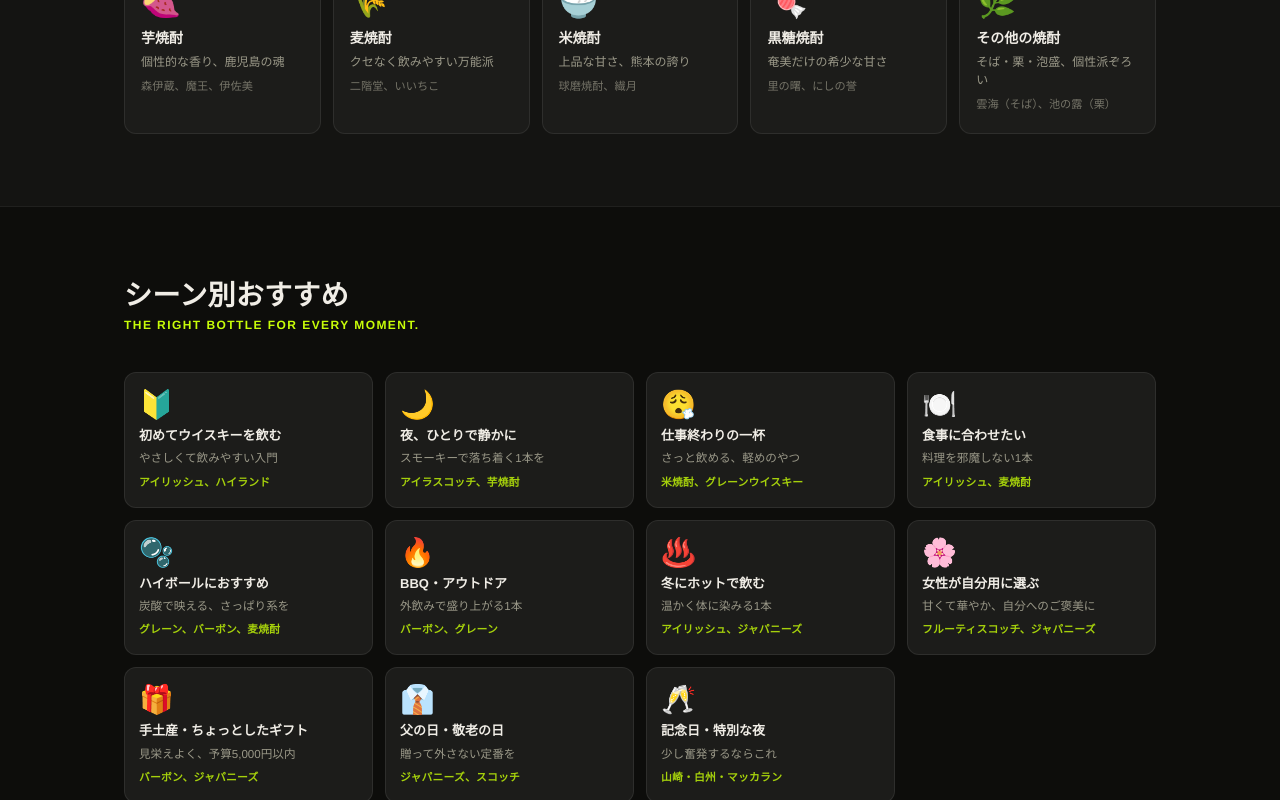
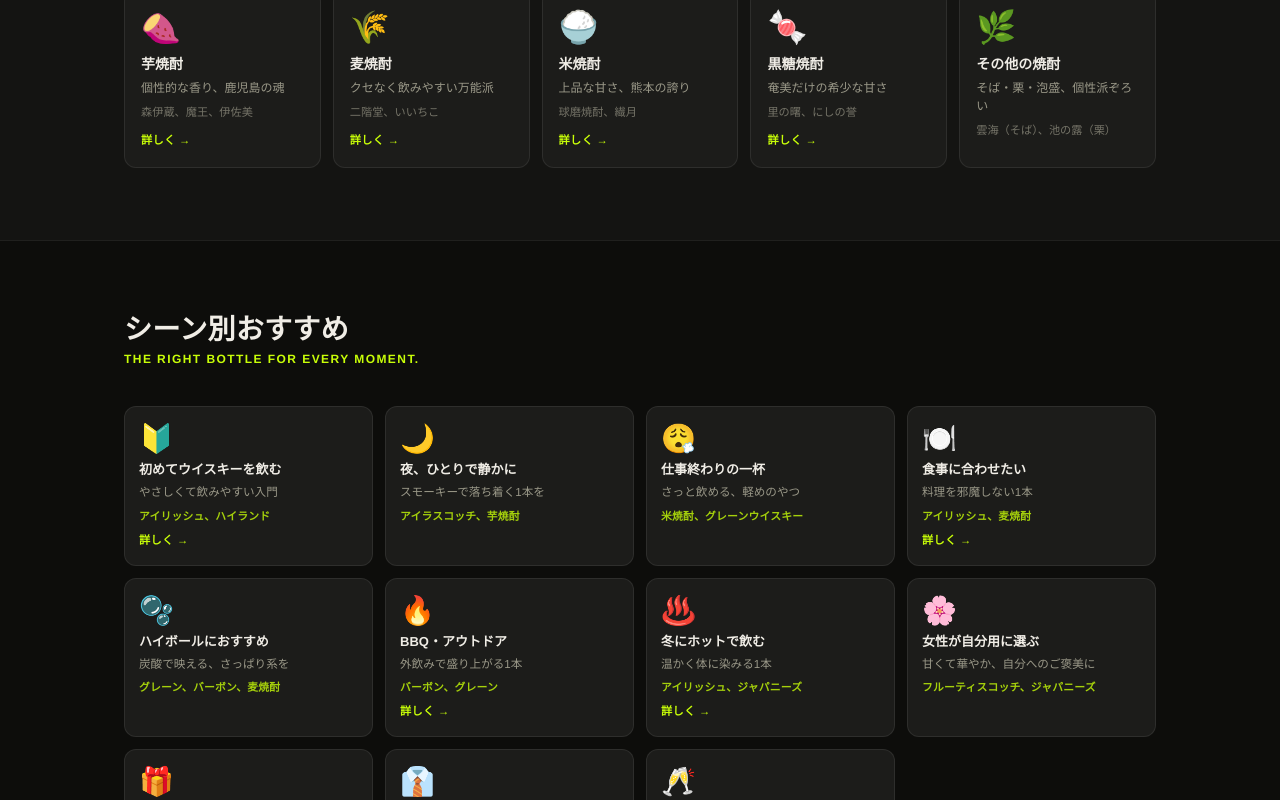
Before and after one commit to SoWhatMonster/pick-sowhat, a Next.js app: page /whisky in a window 1280 px wide. Shown: the part 1200-2000 px from the top of the page. Built offline with nearby package versions, Linux system fonts and the light colour scheme; no server answers.

Commit message:
feat: top page links + PC carousel buttons + all subpage nav

```diff
--- a/app/globals.css
+++ b/app/globals.css
@@ -420,6 +420,92 @@
   letter-spacing: 0.02em;
 }
 
+/* ── Scene Carousel PC buttons ── */
+.sceneCarouselOuter {
+  position: relative;
+}
+
+.carouselBtn {
+  display: none; /* mobile: hidden */
+  position: absolute;
+  top: 50%;
+  transform: translateY(-50%);
+  z-index: 10;
+  width: 40px;
+  height: 40px;
+  border-radius: 50%;
+  background: var(--surface2);
+  border: 1px solid var(--border);
+  color: var(--text1);
+  font-size: 1.4rem;
+  line-height: 1;
+  cursor: pointer;
+  align-items: center;
+  justify-content: center;
+  transition: background 0.2s, border-color 0.2s, opacity 0.2s;
+}
+
+.carouselBtn:hover {
+  background: var(--surface3);
+  border-color: var(--accent);
+}
+
+.carouselBtnLeft  { left:  -20px; }
+.carouselBtnRight { right: -20px; }
+
+.carouselBtnHidden {
+  opacity: 0;
+  pointer-events: none;
+}
+
+@media (min-width: 561px) {
+  .carouselBtn {
+    display: flex;
+  }
+}
+
+/* ── Style card link ── */
+.styleCardLink {
+  text-decoration: none;
+  color: inherit;
+  display: block;
+}
+
+.styleCardLink:hover {
+  border-color: var(--accent);
+  background: var(--surface3);
+}
+
+.styleArrow {
+  display: block;
+  font-size: 0.7rem;
+  color: var(--accent);
+  margin-top: 10px;
+  font-weight: 600;
+  letter-spacing: 0.03em;
+}
+
+/* ── Scene card link ── */
+.sceneCardLink {
+  text-decoration: none;
+  color: inherit;
+  display: block;
+}
+
+.sceneCardLink:hover {
+  border-color: var(--accent);
+  background: var(--surface3);
+}
+
+.sceneArrow {
+  display: block;
+  font-size: 0.7rem;
+  color: var(--accent);
+  margin-top: 8px;
+  font-weight: 600;
+  letter-spacing: 0.03em;
+}
+
 /* ── SEOテキスト ── */
 .seoSection {
   background: var(--surface);
--- /dev/null
+++ b/app/whisky/SceneCarousel.tsx
@@ -0,0 +1,98 @@
+'use client'
+
+// ============================================================
+// SceneCarousel — シーン別カルーセル（PC用左右ボタン付き）
+// ============================================================
+
+import { useRef, useState, useEffect, useCallback } from 'react'
+import Link from 'next/link'
+
+type SceneCard = {
+  icon: string
+  name: string
+  catch: string
+  styles: string
+  scenePath: string | null
+}
+
+type Props = {
+  cards: SceneCard[]
+}
+
+export default function SceneCarousel({ cards }: Props) {
+  const scrollRef = useRef<HTMLDivElement>(null)
+  const [canLeft, setCanLeft] = useState(false)
+  const [canRight, setCanRight] = useState(false)
+
+  const update = useCallback(() => {
+    const el = scrollRef.current
+    if (!el) return
+    setCanLeft(el.scrollLeft > 4)
+    setCanRight(el.scrollLeft + el.clientWidth < el.scrollWidth - 4)
+  }, [])
+
+  useEffect(() => {
+    const el = scrollRef.current
+    if (!el) return
+    update()
+    el.addEventListener('scroll', update, { passive: true })
+    window.addEventListener('resize', update, { passive: true })
+    return () => {
+      el.removeEventListener('scroll', update)
+      window.removeEventListener('resize', update)
+    }
+  }, [update])
+
+  const scroll = (dir: 1 | -1) => {
+    const el = scrollRef.current
+    if (!el) return
+    // カード幅 + gap ≈ 1カード2.5枚分スクロール
+    const amount = Math.round(el.clientWidth * 0.7)
+    el.scrollBy({ left: dir * amount, behavior: 'smooth' })
+  }
+
+  return (
+    <div className="sceneCarouselOuter">
+      {/* PC用左ボタン */}
+      <button
+        className={`carouselBtn carouselBtnLeft${canLeft ? '' : ' carouselBtnHidden'}`}
+        onClick={() => scroll(-1)}
+        aria-label="前へ"
+      >
+        ‹
+      </button>
+
+      <div ref={scrollRef} className="sceneScrollWrapper">
+        <div className="sceneGrid">
+          {cards.map((c) =>
+            c.scenePath ? (
+              <Link key={c.name} href={c.scenePath} className="sceneCard sceneCardLink">
+                <span className="sceneIcon">{c.icon}</span>
+                <p className="sceneName">{c.name}</p>
+                <p className="sceneCatch">{c.catch}</p>
+                <p className="sceneStyles">{c.styles}</p>
+                <span className="sceneArrow">詳しく →</span>
+              </Link>
+            ) : (
+              <div key={c.name} className="sceneCard">
+                <span className="sceneIcon">{c.icon}</span>
+                <p className="sceneName">{c.name}</p>
+                <p className="sceneCatch">{c.catch}</p>
+                <p className="sceneStyles">{c.styles}</p>
+              </div>
+            )
+          )}
+        </div>
+      </div>
+
+      {/* PC用右ボタン */}
+      <button
+        className={`carouselBtn carouselBtnRight${canRight ? '' : ' carouselBtnHidden'}`}
+        onClick={() => scroll(1)}
+        aria-label="次へ"
+      >
+        ›
+      </button>
+    </div>
+  )
+}
--- a/app/whisky/page.tsx
+++ b/app/whisky/page.tsx
@@ -1,7 +1,9 @@
 import type { Metadata } from 'next'
 import { Suspense } from 'react'
+import Link from 'next/link'
 import StepFlow from '@/components/pick/StepFlow'
 import DailyPicks from './DailyPicks'
+import SceneCarousel from './SceneCarousel'
 
 export const metadata: Metadata = {
   title: 'SO WHAT Pick — Whisky & Shochu | 今、最高の1本を見つける',
@@ -110,30 +112,30 @@
 }
 
 const STYLE_CARDS = [
-  { slug: 'scotch',    icon: '🏴󠁧󠁢󠁳󠁣󠁴󠁿', name: 'スコッチ',         catch: '複雑で奥深い、世界の王道',           brands: 'グレンフィディック、マッカラン' },
-  { slug: 'irish',     icon: '🇮🇪', name: 'アイリッシュ',      catch: 'なめらかで親しみやすい入門酒',         brands: 'ジェムソン、ブッシュミルズ' },
-  { slug: 'japanese',  icon: '🇯🇵', name: 'ジャパニーズ',      catch: '繊細で均整、職人の美学',              brands: '山崎、白州、余市' },
-  { slug: 'american',  icon: '🇺🇸', name: 'バーボン＆アメリカン', catch: '甘くてリッチ、アメリカンスピリット',    brands: 'メーカーズマーク、ジャックダニエル' },
-  { slug: 'newworld',  icon: '🌍', name: 'ニューワールド',    catch: '台湾・インド・欧州、新世代の挑戦',       brands: 'カバラン、アムルット' },
-  { slug: 'imo',       icon: '🍠', name: '芋焼酎',           catch: '個性的な香り、鹿児島の魂',             brands: '森伊蔵、魔王、伊佐美' },
-  { slug: 'mugi',      icon: '🌾', name: '麦焼酎',           catch: 'クセなく飲みやすい万能派',              brands: '二階堂、いいちこ' },
-  { slug: 'kome',      icon: '🍚', name: '米焼酎',           catch: '上品な甘さ、熊本の誇り',               brands: '球磨焼酎、繊月' },
-  { slug: 'kokuto',    icon: '🍬', name: '黒糖焼酎',         catch: '奄美だけの希少な甘さ',                 brands: '里の曙、にしの誉' },
-  { slug: 'other-shochu', icon: '🌿', name: 'その他の焼酎',  catch: 'そば・栗・泡盛、個性派ぞろい',          brands: '雲海（そば）、池の露（栗）' },
+  { slug: 'scotch',       icon: '🏴󠁧󠁢󠁳󠁣󠁴󠁿', name: 'スコッチ',           catch: '複雑で奥深い、世界の王道',           brands: 'グレンフィディック、マッカラン',   guidePath: '/whisky/guide/scotch' },
+  { slug: 'irish',        icon: '🇮🇪', name: 'アイリッシュ',        catch: 'なめらかで親しみやすい入門酒',         brands: 'ジェムソン、ブッシュミルズ',       guidePath: '/whisky/guide/irish' },
+  { slug: 'japanese',     icon: '🇯🇵', name: 'ジャパニーズ',        catch: '繊細で均整、職人の美学',              brands: '山崎、白州、余市',               guidePath: '/whisky/guide/japanese' },
+  { slug: 'american',     icon: '🇺🇸', name: 'バーボン＆アメリカン', catch: '甘くてリッチ、アメリカンスピリット',   brands: 'メーカーズマーク、ジャックダニエル', guidePath: '/whisky/guide/bourbon' },
+  { slug: 'newworld',     icon: '🌍', name: 'ニューワールド',       catch: '台湾・インド・欧州、新世代の挑戦',     brands: 'カバラン、アムルット',            guidePath: null },
+  { slug: 'imo',          icon: '🍠', name: '芋焼酎',             catch: '個性的な香り、鹿児島の魂',             brands: '森伊蔵、魔王、伊佐美',           guidePath: '/whisky/guide/imo' },
+  { slug: 'mugi',         icon: '🌾', name: '麦焼酎',             catch: 'クセなく飲みやすい万能派',             brands: '二階堂、いいちこ',               guidePath: '/whisky/guide/mugi' },
+  { slug: 'kome',         icon: '🍚', name: '米焼酎',             catch: '上品な甘さ、熊本の誇り',              brands: '球磨焼酎、繊月',                guidePath: '/whisky/guide/kome' },
+  { slug: 'kokuto',       icon: '🍬', name: '黒糖焼酎',           catch: '奄美だけの希少な甘さ',                brands: '里の曙、にしの誉',               guidePath: '/whisky/guide/kokuto' },
+  { slug: 'other-shochu', icon: '🌿', name: 'その他の焼酎',        catch: 'そば・栗・泡盛、個性派ぞろい',         brands: '雲海（そば）、池の露（栗）',       guidePath: null },
 ]
 
 const SCENE_CARDS = [
-  { icon: '🔰', name: '初めてウイスキーを飲む',  catch: 'やさしくて飲みやすい入門',      styles: 'アイリッシュ、ハイランド' },
-  { icon: '🌙', name: '夜、ひとりで静かに',       catch: 'スモーキーで落ち着く1本を',     styles: 'アイラスコッチ、芋焼酎' },
-  { icon: '😮‍💨', name: '仕事終わりの一杯',       catch: 'さっと飲める、軽めのやつ',      styles: '米焼酎、グレーンウイスキー' },
-  { icon: '🍽️', name: '食事に合わせたい',        catch: '料理を邪魔しない1本',           styles: 'アイリッシュ、麦焼酎' },
-  { icon: '🫧', name: 'ハイボールにおすすめ',     catch: '炭酸で映える、さっぱり系を',    styles: 'グレーン、バーボン、麦焼酎' },
-  { icon: '🔥', name: 'BBQ・アウトドア',          catch: '外飲みで盛り上がる1本',         styles: 'バーボン、グレーン' },
-  { icon: '♨️', name: '冬にホットで飲む',         catch: '温かく体に染みる1本',           styles: 'アイリッシュ、ジャパニーズ' },
-  { icon: '🌸', name: '女性が自分用に選ぶ',       catch: '甘くて華やか、自分へのご褒美に', styles: 'フルーティスコッチ、ジャパニーズ' },
-  { icon: '🎁', name: '手土産・ちょっとしたギフト', catch: '見栄えよく、予算5,000円以内',  styles: 'バーボン、ジャパニーズ' },
-  { icon: '👔', name: '父の日・敬老の日',          catch: '贈って外さない定番を',          styles: 'ジャパニーズ、スコッチ' },
-  { icon: '🥂', name: '記念日・特別な夜',          catch: '少し奮発するならこれ',          styles: '山崎・白州・マッカラン' },
+  { icon: '🔰', name: '初めてウイスキーを飲む',    catch: 'やさしくて飲みやすい入門',       styles: 'アイリッシュ、ハイランド',          scenePath: '/whisky/scene/beginner' },
+  { icon: '🌙', name: '夜、ひとりで静かに',         catch: 'スモーキーで落ち着く1本を',      styles: 'アイラスコッチ、芋焼酎',            scenePath: null },
+  { icon: '😮‍💨', name: '仕事終わりの一杯',         catch: 'さっと飲める、軽めのやつ',       styles: '米焼酎、グレーンウイスキー',         scenePath: null },
+  { icon: '🍽️', name: '食事に合わせたい',          catch: '料理を邪魔しない1本',            styles: 'アイリッシュ、麦焼酎',             scenePath: '/whisky/scene/food-pairing' },
+  { icon: '🫧', name: 'ハイボールにおすすめ',       catch: '炭酸で映える、さっぱり系を',     styles: 'グレーン、バーボン、麦焼酎',         scenePath: null },
+  { icon: '🔥', name: 'BBQ・アウトドア',            catch: '外飲みで盛り上がる1本',          styles: 'バーボン、グレーン',               scenePath: '/whisky/scene/outdoor' },
+  { icon: '♨️', name: '冬にホットで飲む',           catch: '温かく体に染みる1本',            styles: 'アイリッシュ、ジャパニーズ',         scenePath: '/whisky/scene/winter-night' },
+  { icon: '🌸', name: '女性が自分用に選ぶ',         catch: '甘くて華やか、自分へのご褒美に',  styles: 'フルーティスコッチ、ジャパニーズ',   scenePath: null },
+  { icon: '🎁', name: '手土産・ちょっとしたギフト', catch: '見栄えよく、予算5,000円以内',     styles: 'バーボン、ジャパニーズ',            scenePath: '/whisky/scene/gift' },
+  { icon: '👔', name: '父の日・敬老の日',            catch: '贈って外さない定番を',           styles: 'ジャパニーズ、スコッチ',            scenePath: '/whisky/scene/fathers-day' },
+  { icon: '🥂', name: '記念日・特別な夜',            catch: '少し奮発するならこれ',           styles: '山崎・白州・マッカラン',             scenePath: '/whisky/scene/special' },
 ]
 
 export default function WhiskyPage() {
@@ -162,14 +164,24 @@
             <p className="sectionSub">Find your style.</p>
           </div>
           <div className="styleGrid">
-            {STYLE_CARDS.map((c) => (
+            {STYLE_CARDS.map((c) =>
+              c.guidePath ? (
+                <Link key={c.slug} href={c.guidePath} className="styleCard styleCardLink" data-slug={c.slug}>
+                  <span className="styleIcon">{c.icon}</span>
+                  <h3 className="styleName">{c.name}</h3>
+                  <p className="styleCatch">{c.catch}</p>
+                  <p className="styleBrands">{c.brands}</p>
+                  <span className="styleArrow">詳しく →</span>
+                </Link>
+              ) : (
                 <div key={c.slug} className="styleCard" data-slug={c.slug}>
                   <span className="styleIcon">{c.icon}</span>
                   <h3 className="styleName">{c.name}</h3>
                   <p className="styleCatch">{c.catch}</p>
                   <p className="styleBrands">{c.brands}</p>
                 </div>
-            ))}
+              )
+            )}
           </div>
         </div>
       </section>
@@ -181,18 +193,7 @@
             <h2 className="sectionTitle">シーン別おすすめ</h2>
             <p className="sectionSub">The right bottle for every moment.</p>
           </div>
-          <div className="sceneScrollWrapper">
-            <div className="sceneGrid">
-              {SCENE_CARDS.map((c) => (
-                <div key={c.name} className="sceneCard">
-                  <span className="sceneIcon">{c.icon}</span>
-                  <p className="sceneName">{c.name}</p>
-                  <p className="sceneCatch">{c.catch}</p>
-                  <p className="sceneStyles">{c.styles}</p>
-                </div>
-              ))}
-            </div>
-          </div>
+          <SceneCarousel cards={SCENE_CARDS} />
         </div>
       </section>
 
```
Lines whose indentation alone changed are shown as unchanged.
